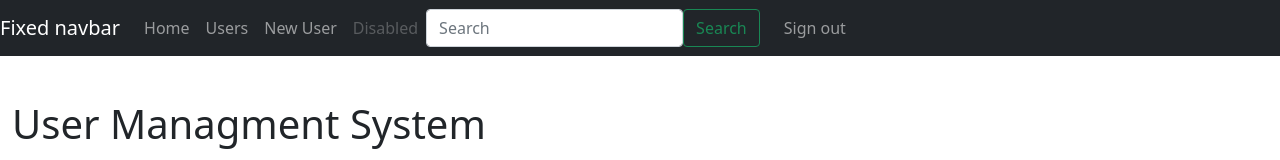
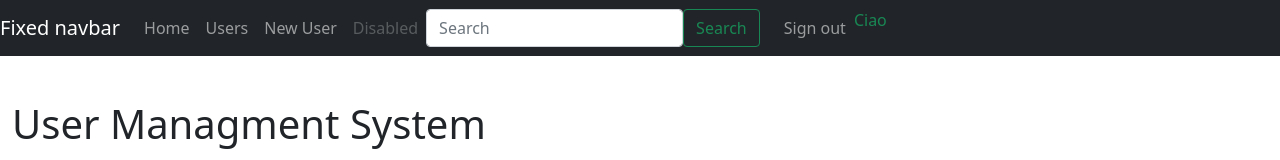
Before and after one commit to francescapetra/ums, an Angular app: page /login in a window 1280 px wide. Shown: the top 160 px of the page. Built offline with nearby package versions, Linux system fonts and the light colour scheme; sample sign-in values are in the browser's storage.

Commit message:
nav eventemitter

```diff
--- a/src/app/nav/nav.component.html
+++ b/src/app/nav/nav.component.html
@@ -42,6 +42,10 @@
         <a *ngIf="isUserLoggedIn" href="#" class="nav-link" (click)="logout2($event)">Sign out</a>
       </li>
 
+      <li *ngIf="isUserLoggedIn" class="nav-item text-success" >
+        Ciao {{username}}
+      </li>
+
     </ul>
 
   </div>
--- a/src/app/nav/nav.component.ts
+++ b/src/app/nav/nav.component.ts
@@ -1,5 +1,6 @@
 import { Component, OnInit, Output, EventEmitter } from '@angular/core';
 import { Router } from '@angular/router';
+import { User } from '../classes/User';
 import { AuthService } from '../services/auth.service';
 
 @Component({
@@ -12,8 +13,30 @@ export class NavComponent implements OnInit {
   @Output() onNewUser = new EventEmitter();
 
   public isUserLoggedIn = false;
+  public username:string;
 
-  constructor(private auth:AuthService, private router:Router) { }
+  constructor(private auth:AuthService, private router:Router) {
+
+     auth.usersignedin.subscribe(
+      (user: User) =>  {
+        this.username = user.name;
+        this.isUserLoggedIn = true;
+      }
+    );
+    auth.userlogout.subscribe(
+      () =>  {
+        this.username = '';
+        this.isUserLoggedIn = false;
+      }
+    )
+    auth.usersignedup.subscribe(
+      (user: User) =>  {
+        this.username = user.name;
+        this.isUserLoggedIn = true;
+      }
+    )
+
+  }
 
   ngOnInit(): void {
 
--- a/src/app/services/auth.service.ts
+++ b/src/app/services/auth.service.ts
@@ -1,4 +1,5 @@
-import { Injectable } from '@angular/core';
+import { EventEmitter, Injectable, Output } from '@angular/core';
+import { User } from '../classes/User';
 
 @Injectable({
   providedIn: 'root'
@@ -7,7 +8,13 @@ export class AuthService {
 
   private isUserLogged = true;
 
-  constructor() { }
+  @Output() usersignedin = new EventEmitter<User>();
+  @Output() usersignedup = new EventEmitter<User>();
+  @Output() userlogout = new EventEmitter();
+
+  constructor() {
+
+  }
 
   isUserLoggedIn(){
 
@@ -18,23 +25,35 @@ export class AuthService {
 
   signIn(email:string, password:string){
 
-    //alert(email+ ','+password);
+    localStorage.setItem('token', email);
 
-    localStorage.setItem('token', email);
+    let user = new User();
+    user.name = 'User';
+    user.email = email;
+    this.usersignedin.emit(user);
+
     return true;
 
   }
 
   signUp(username:string, email:string, password:string){
 
-      localStorage.setItem('token', email);
-      return true;
+    localStorage.setItem('token', email);
+
+    let user = new User();
+    user.name = username;
+    user.email = email;
+    this.usersignedup.emit(user);
+
+    return true;
 
   }
   logout(){
 
     localStorage.removeItem('token');
 
+    this.userlogout.emit();
+
     this.isUserLogged = false;
 
   }
```
